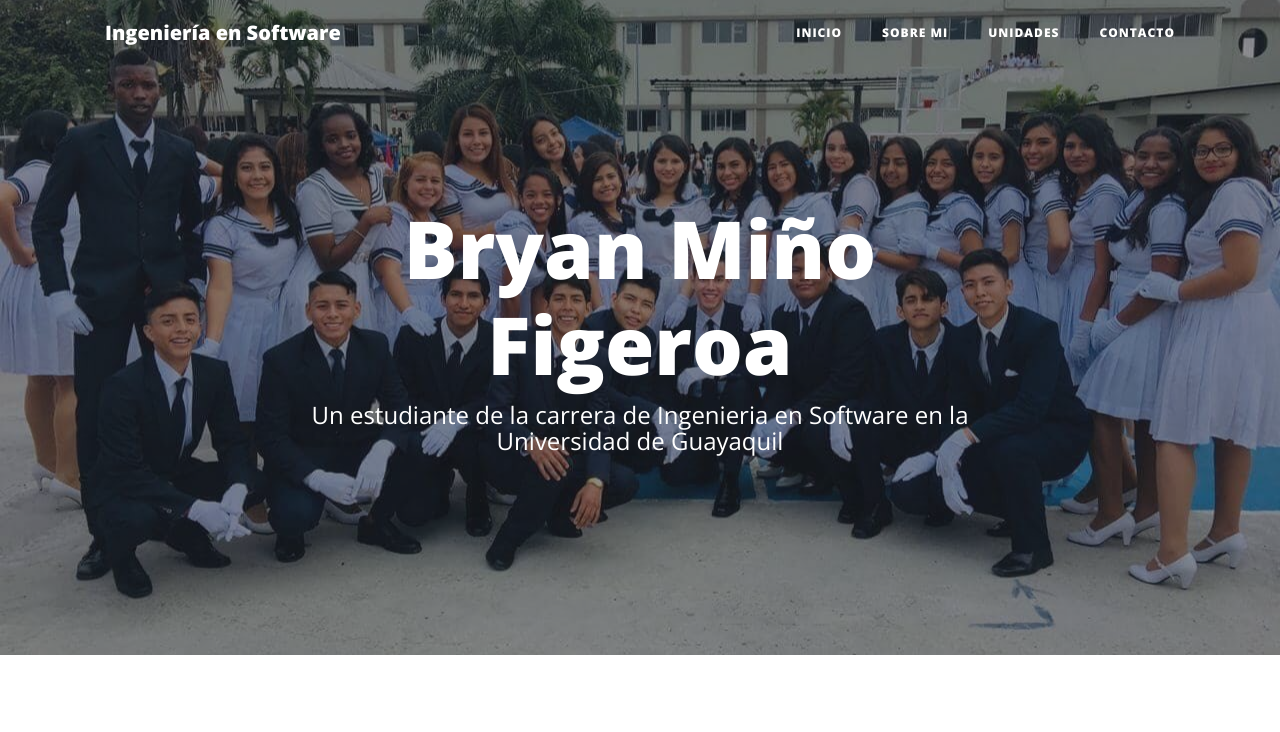
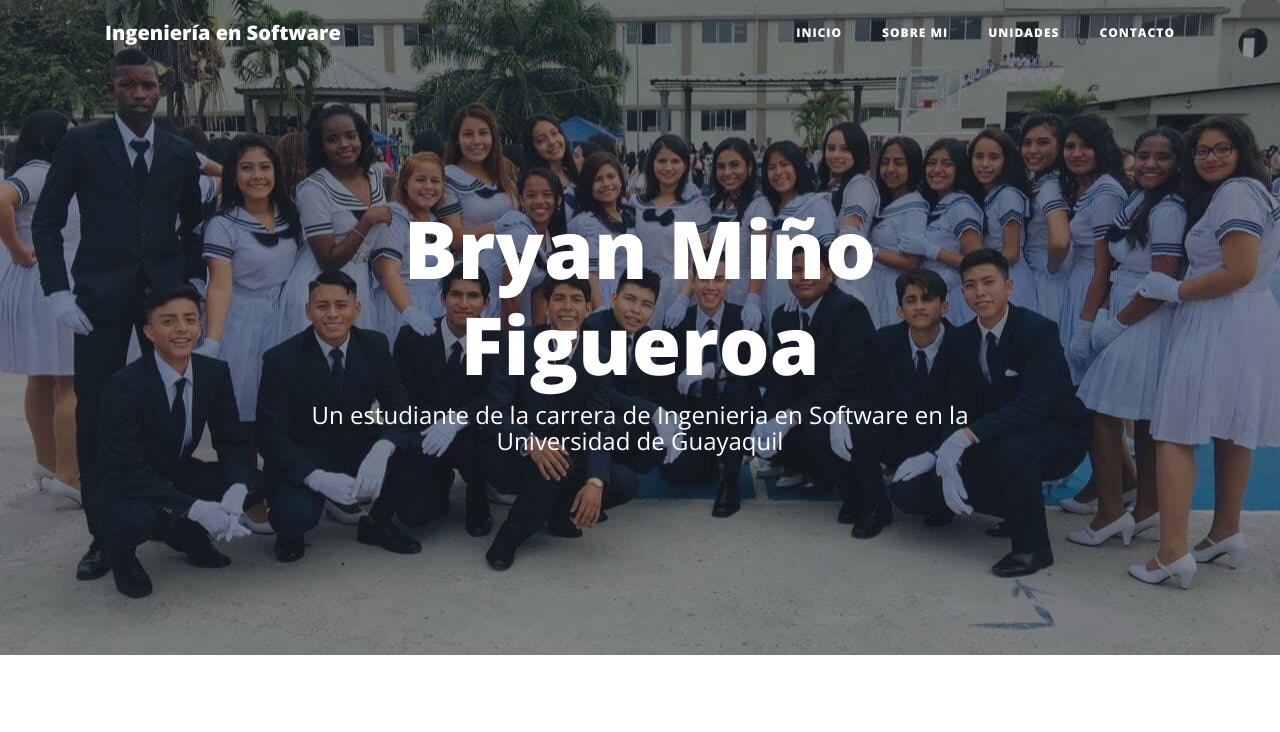
Before and after one commit to onil2001/onil2001.github.io, a website: page index.html in a window 1280 px wide. Shown: the top 732 px of the page. Drawn offline with nearby package versions, Linux system fonts and the light colour scheme.

Commit message:
Update index.html

```diff
--- a/index.html
+++ b/index.html
@@ -59,7 +59,7 @@
       <div class="row">
         <div class="col-lg-8 col-md-10 mx-auto">
           <div class="site-heading">
-            <h1>Bryan Miño Figeroa</h1>
+            <h1>Bryan Miño Figueroa</h1>
             <span class="subheading">Un estudiante de la carrera de Ingenieria en Software en la Universidad de Guayaquil</span>
           </div>
         </div>
```
